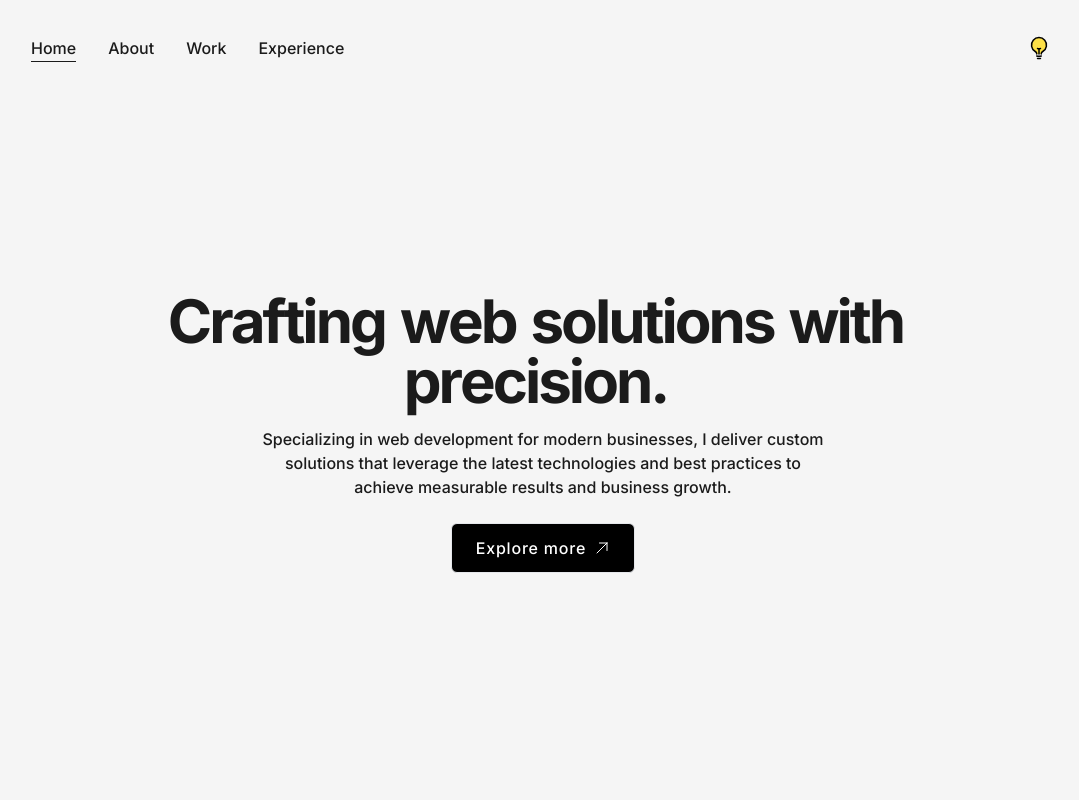
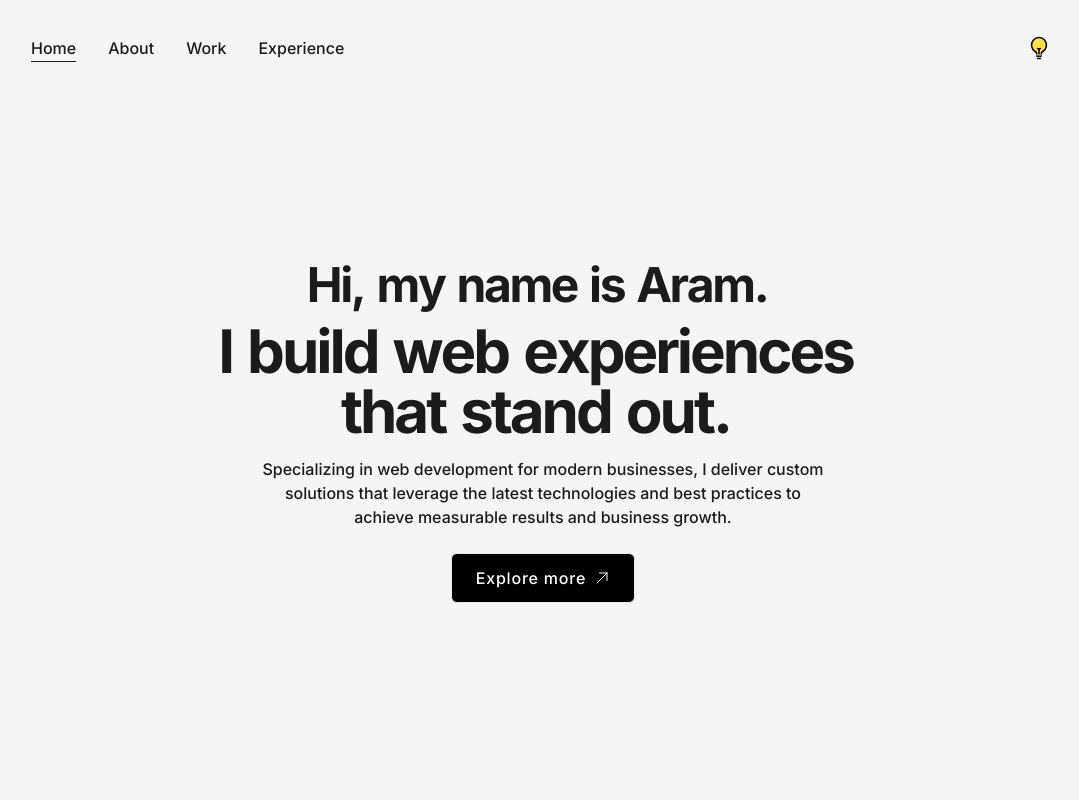
Before and after one commit to aram1l7/portfolio-v3, a Next.js app: page / in a window 1280 px wide. Shown: the top 800 px of the page, without its empty margins (97-1176 px from the left). Built offline with nearby package versions, Linux system fonts and the light colour scheme.

Commit message:
Change title in homepage

```diff
--- a/src/pages/about.js
+++ b/src/pages/about.js
@@ -28,7 +28,7 @@ const About = () => {
           </div>
           <div className="flex flex-col gap-1 max-w-md">
             <p className="font-medium ">
-              Hi, my name is <strong>Aram</strong>, I am a passionate javascript
+              I am a passionate javascript
               developer with over 3 years of dedicated expertise in the
               industry.
             </p>
--- a/src/pages/index.js
+++ b/src/pages/index.js
@@ -10,9 +10,16 @@ export default function Home() {
           <div className="flex w-full items-center justify-center flex-col max-w-5xl mx-auto text-center">
             <AnimatedTitle
               className="inline-block text-dark dark:text-light
-      font-bold w-full !text-6xl xl:!text-5xl
-       lg:!text-6xl md:!text-5xl sm:!text-3xl animate-fade"
-              text="Crafting web solutions with precision."
+      font-bold w-full !text-5xl xl:!text-4xl
+         md:!text-3xl sm:!text-2xl animate-fade"
+              text="Hi, my name is Aram."
+            />
+
+            <AnimatedTitle
+              className="inline-block mt-3 text-dark dark:text-light
+              font-bold w-full !text-6xl xl:!text-5xl
+               lg:!text-6xl md:!text-5xl sm:!text-3xl animate-fade max-w-3xl"
+              text={"I build web experiences that stand out."}
             />
 
             <p className="my-4 text-base font-medium md:text-sm sm:!text-xs max-w-xl">
```
